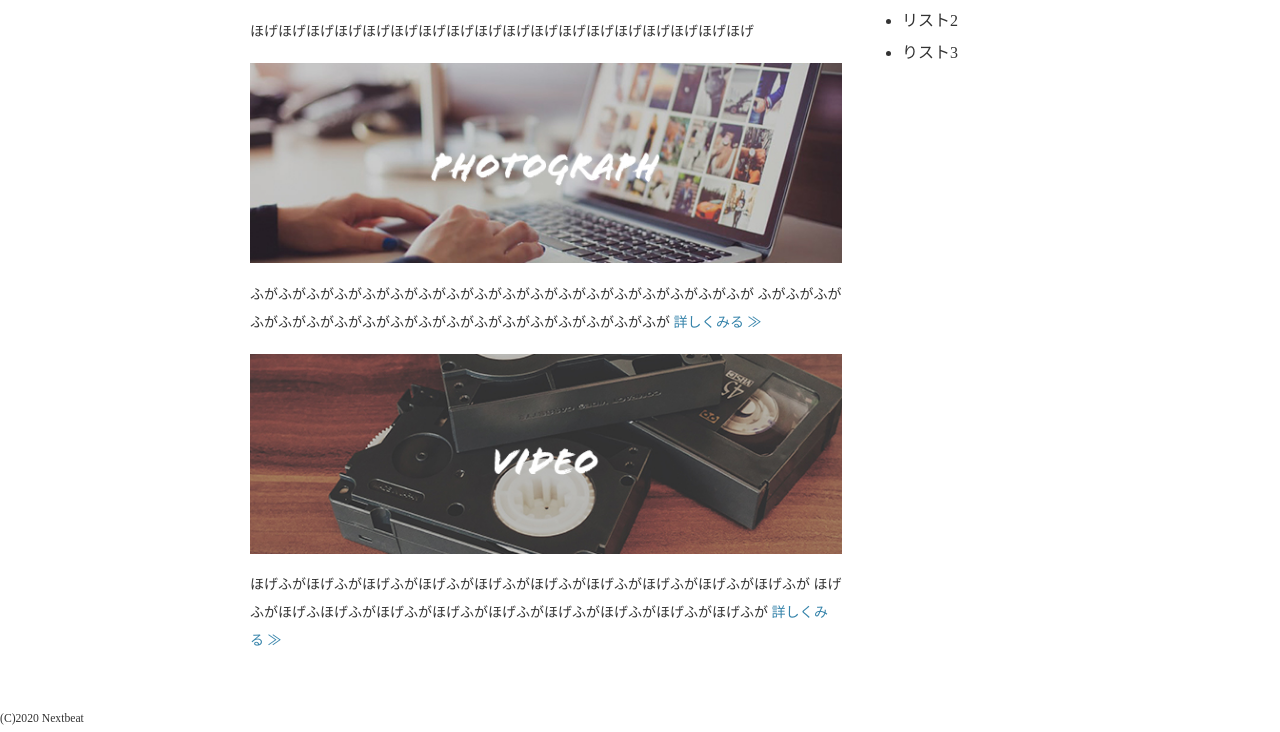
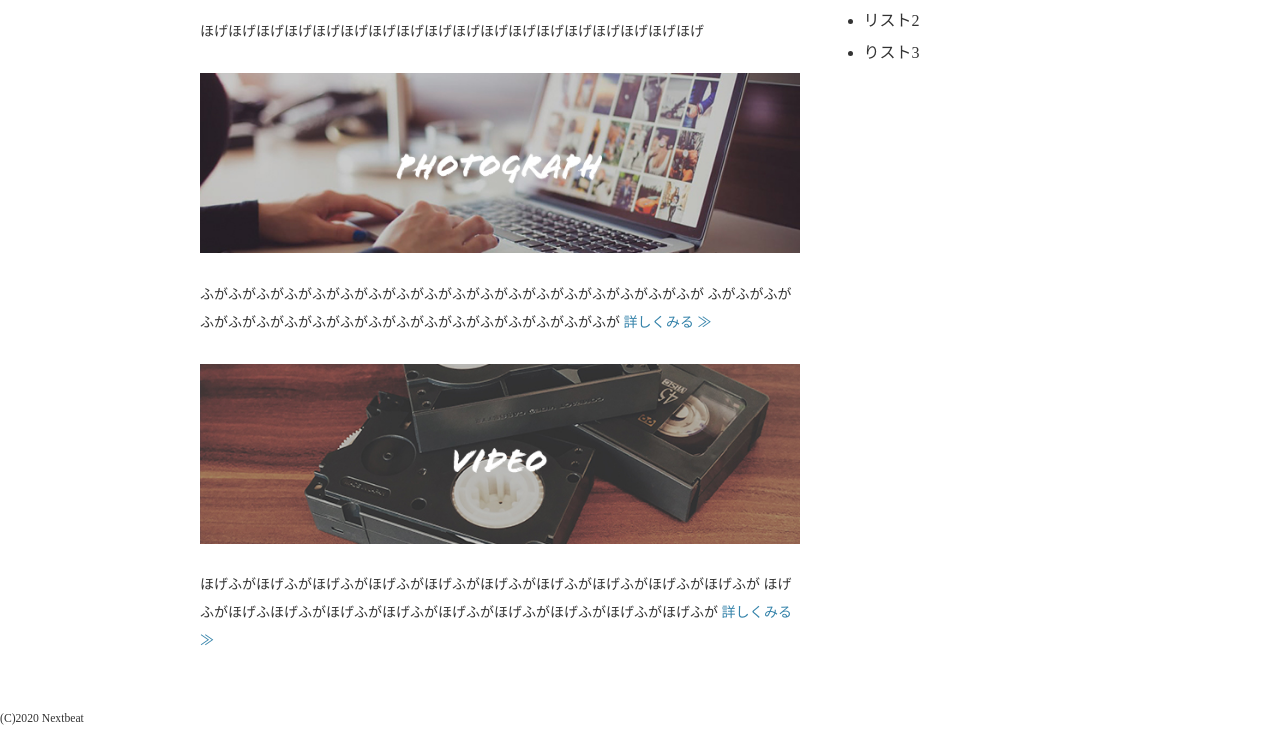
Before and after one commit to takapi327/html-scss-training, a website built with webpack: page index.html in a window 1280 px wide. Shown: the part 710-1442 px from the top of the page. Built offline with nearby package versions, Linux system fonts and the light colour scheme.

Commit message:
Edit display from main

```diff
--- a/index.html
+++ b/index.html
@@ -21,13 +21,13 @@
   <!-- header終わり -->
   <!-- wrap始まり -->
   <main class="main">
-    <article class="main__articre">
+    <article class="main__article">
 
-      <h1 class="main__articre-title">Section1</h1>
+      <h1 class="main__article-title">Section1</h1>
       <p>ほげほげほげほげほげほげほげほげほげほげほげほげほげほげほげほげほげほげ</p>
 
       <section>
-        <a href=""><h2 class="main__articre-content-image-photo"></h2></a>
+        <a href=""><h2 class="main__article-content-image-photo"></h2></a>
         <p>
           ふがふがふがふがふがふがふがふがふがふがふがふがふがふがふがふがふがふが
           ふがふがふがふがふがふがふがふがふがふがふがふがふがふがふがふがふがふが
@@ -35,7 +35,7 @@
         </p>
       </section>
       <section>
-        <a href="" ><h2 class="main__articre-content-image-video"></h2></a>
+        <a href="" ><h2 class="main__article-content-image-video"></h2></a>
         <p>
           ほげふがほげふがほげふがほげふがほげふがほげふがほげふがほげふがほげふがほげふが
           ほげふがほげふほげふがほげふがほげふがほげふがほげふがほげふがほげふがほげふが
@@ -54,7 +54,6 @@
         </ul>
       </section>
     </aside>
-
   </main>
   <!-- wrap終わり -->
 
--- a/scss/site/main.scss
+++ b/scss/site/main.scss
@@ -1,19 +1,18 @@
 .main {
-  display:          flex;
-  width:            800px;
+  width:            900px;
   margin:           0 auto;
   padding:          35px 0;
   background-color: #ffffff;
-  justify-content:  space-between;
 
-  &__articre {
-    width:  80%;
-    margin: 0 10px;
+  &__article {
+    display: inline-block;
+    width:   600px;
+    margin:  0 10px;
 
     %-content-image {
       height:              200px;
       background-position: center;
-      background-size:     auto 100%;
+      background-size:     100% auto;
       background-repeat:   no-repeat;
     }
 
@@ -39,9 +38,11 @@
   }
 
   &__sidebar {
-    width:       20%;
-    margin:      0 10px 0 30px;
-    font-family: 'Bitter', serif;
+    display:        inline-block;
+    width:          200px;
+    margin:         0 10px 0 30px;
+    font-family:    'Bitter', serif;
+    vertical-align: top;
 
     &-title {
       font-size: 24px;
```
Also changed, not shown: main.css.
